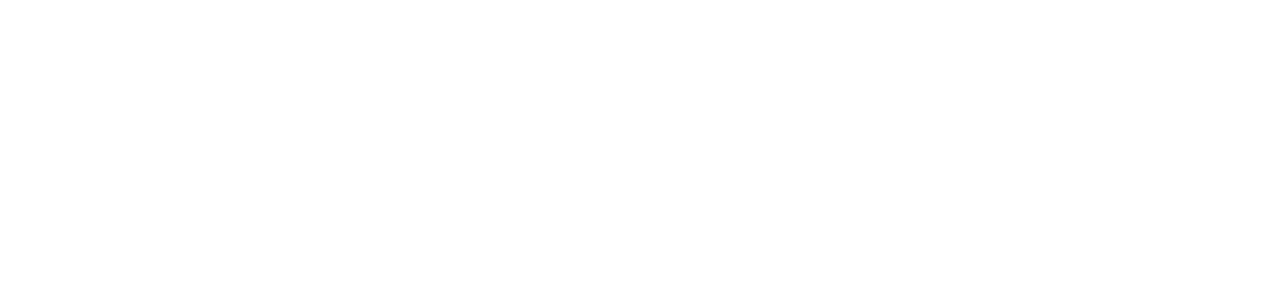
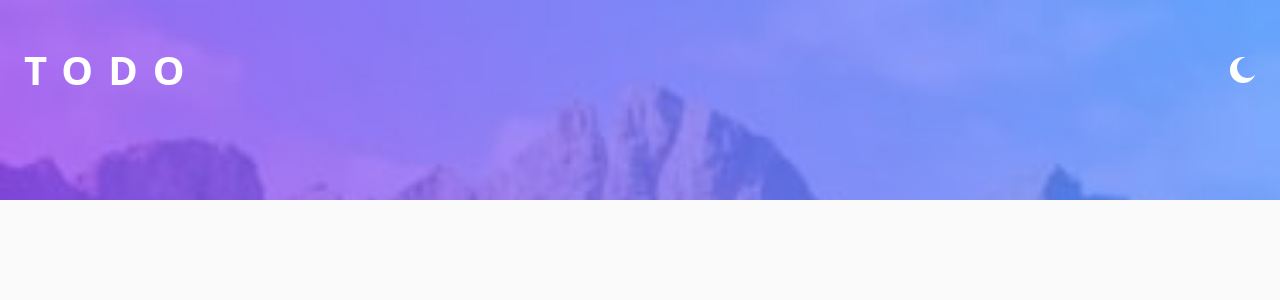
Before and after one commit to Lazzzare/FullStack-TodoApp, a React (Vite) app in the folder frontend/: page / in a window 1280 px wide. Shown: the top 300 px of the page. Built offline with nearby package versions, Linux system fonts and the light colour scheme.

Commit message:
add darkMode

```diff
--- a/frontend/src/App.tsx
+++ b/frontend/src/App.tsx
@@ -5,6 +5,7 @@
 
 const App = () => {
   const [todos, setTodos] = useState<types[]>([]);
+  const [darkMode, setDarkMode] = useState<boolean>(false);
 
   useEffect(() => {
     axios
@@ -17,8 +18,8 @@
       });
   }, []);
   return (
-    <div className="w-full min-h-screen flex flex-col">
-      <Header />
+    <div className="w-full min-h-screen flex flex-col bg-[#FAFAFA]">
+      <Header darkMode={darkMode} setDarkMode={setDarkMode} />
     </div>
   );
 };
--- a/frontend/src/components/Header/Background.tsx
+++ /dev/null
@@ -1,7 +0,0 @@
-import bgMobile from "../../assets/bg-mobile-light.jpg";
-
-const Background = () => {
-  return <div className={`bg-bg-mobile-light w-full h-full bg-contain`}></div>;
-};
-
-export default Background;
--- a/frontend/src/components/Header/Header.tsx
+++ b/frontend/src/components/Header/Header.tsx
@@ -1,9 +1,36 @@
-import Background from "./Background";
+import Moon from "../../assets/icon-moon.svg";
+import Sun from "../../assets/icon-sun.svg";
 
-const Header = () => {
+interface HeaderProps {
+  setDarkMode: (e: boolean) => void;
+  darkMode: boolean;
+}
+
+const Header = ({ darkMode, setDarkMode }: HeaderProps) => {
   return (
-    <div>
-      <Background />
+    <div
+      className={`${
+        darkMode ? "bg-bg-mobile-dark" : "bg-bg-mobile-light"
+      } w-full h-[200px] bg-cover bg-no-repeat`}
+    >
+      <div className="px-6 pt-10 w-full flex flex-row justify-between items-center">
+        <h1 className="text-[25px] md:text-[40px] font-bold tracking-[10px] md:tracking-[15px] text-white">
+          TODO
+        </h1>
+        {darkMode ? (
+          <img
+            src={Sun}
+            alt="MoonIcon"
+            onClick={() => setDarkMode(!darkMode)}
+          />
+        ) : (
+          <img
+            src={Moon}
+            alt="MoonIcon"
+            onClick={() => setDarkMode(!darkMode)}
+          />
+        )}
+      </div>
     </div>
   );
 };
--- a/frontend/tailwind.config.js
+++ b/frontend/tailwind.config.js
@@ -5,6 +5,9 @@
     extend: {
       backgroundImage: {
         "bg-mobile-light": "url('./src/assets/bg-mobile-light.jpg')",
+        "bg-mobile-dark": "url('./src/assets/bg-mobile-dark.jpg')",
+        "bg-desktop-light": "url('./src/assets/bg-desktop-light.jpg')",
+        "bg-desktop-dark": "url('./src/assets/bg-desktop-dark.jpg')",
       },
     },
   },
```
